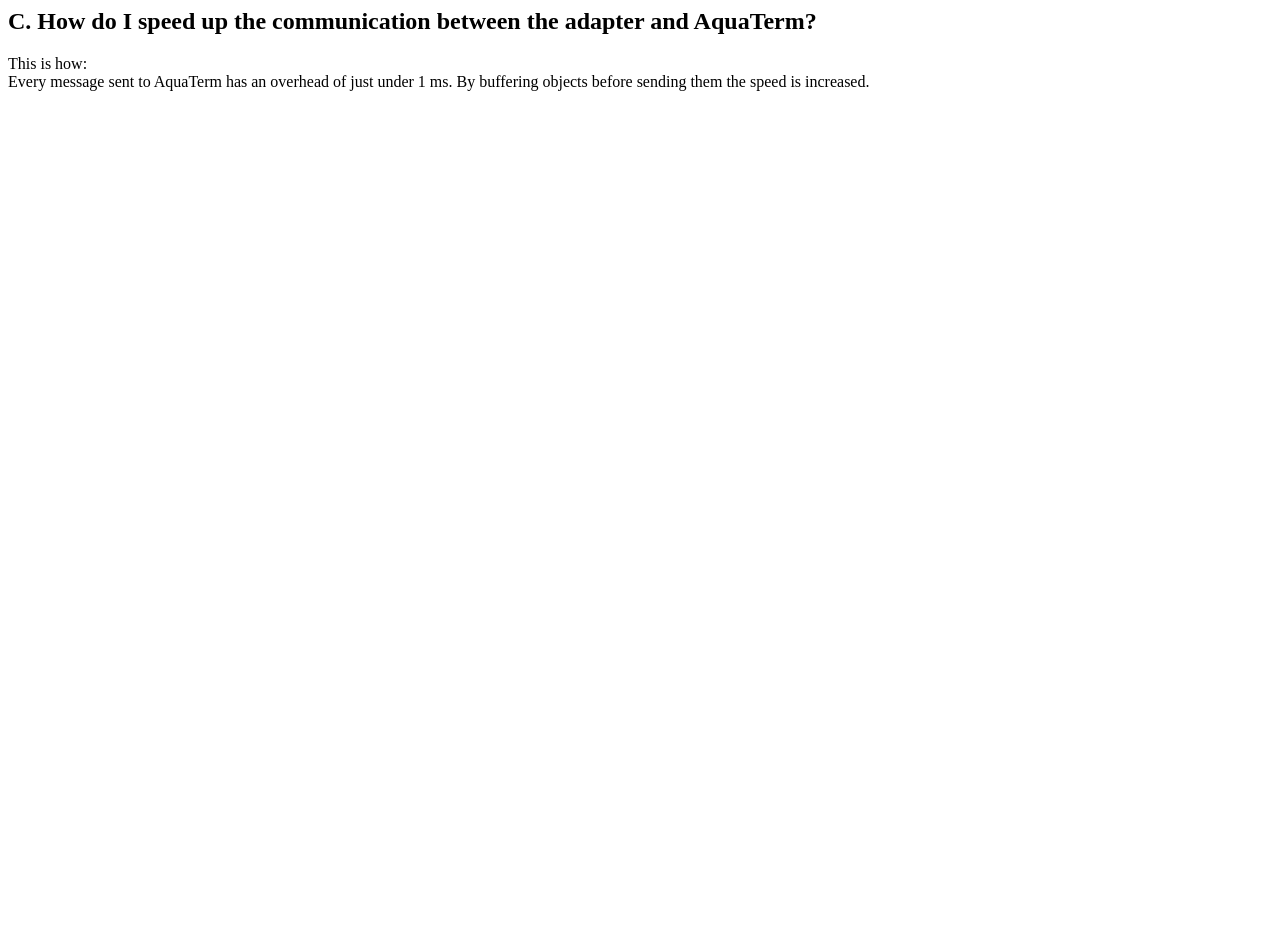
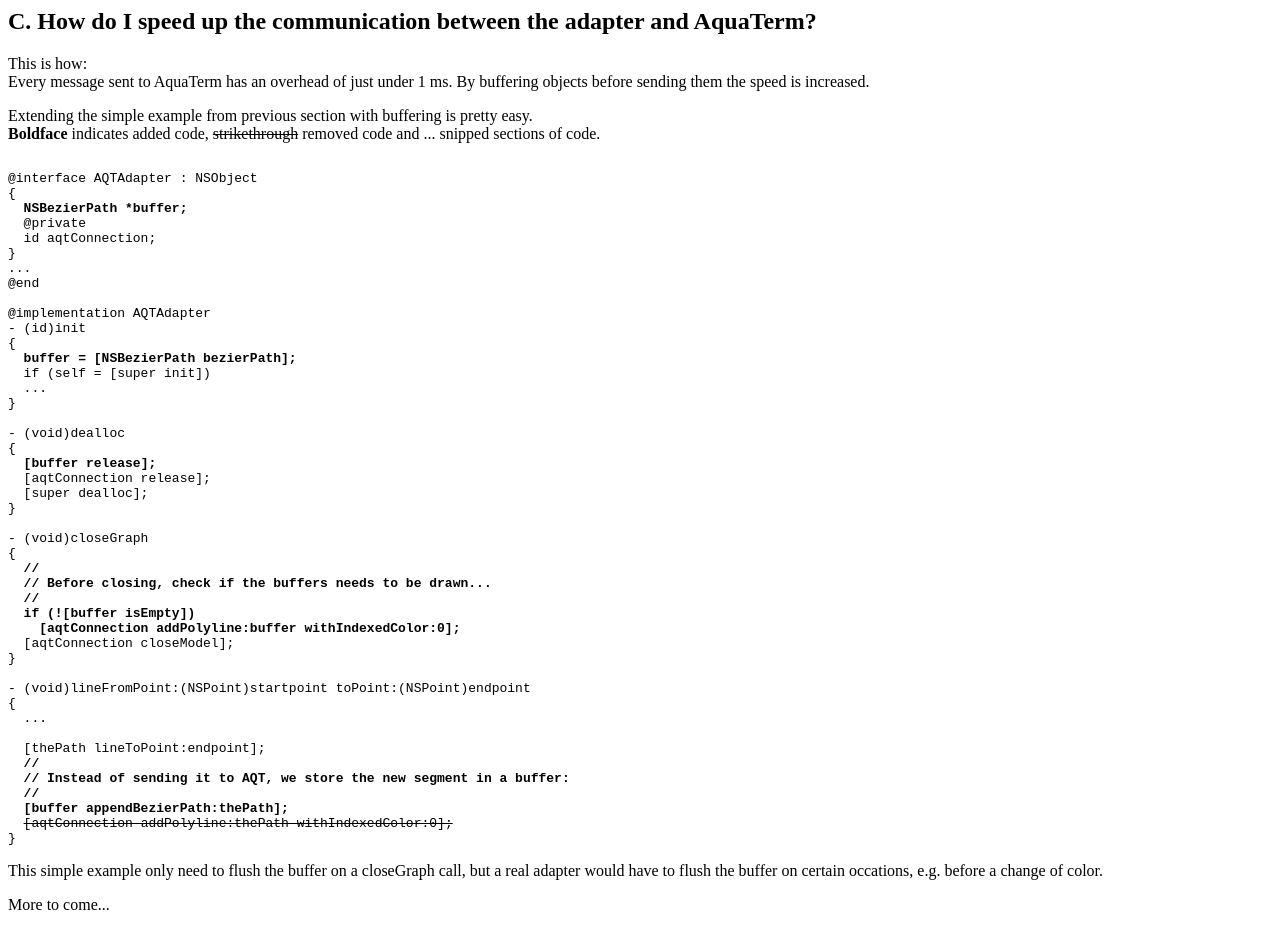
Before and after one commit to AquaTerm/old_website, a plain HTML site: page docs/appendix_c.html in a window 1280 px wide. Before the commit the page ends 800 px from the top, so only its background shows below. Drawn offline with Linux system fonts and the light colour scheme.

Commit message:
Example of buffering, fixes

```diff
--- a/docs/appendix_c.html
+++ b/docs/appendix_c.html
@@ -2,7 +2,7 @@
 		<HEAD>
 		<meta http-equiv="content-type" content="text/html;charset=iso-8859-1">
 		<TITLE>
-			Appendix C
+			Appendix C - Optimization
 		</TITLE>
 		</HEAD>
 	<BODY bgcolor="#ffffff">
@@ -13,6 +13,60 @@
 This is how:<BR>
  Every message sent to AquaTerm has an overhead of just under 1 ms. By buffering objects before sending them the speed is increased.</p>
 
+Extending the simple example from previous section with buffering is pretty easy.<BR>
+<b>Boldface</b> indicates added code, <strike>strikethrough</strike> removed code and ... snipped sections of code.
+
+<pre>
+@interface AQTAdapter : NSObject
+{
+  <b>NSBezierPath *buffer;</b>
+  @private
+  id aqtConnection;
+}
+...
+@end
+
+@implementation AQTAdapter
+- (id)init
+{
+  <b>buffer = [NSBezierPath bezierPath];</b>
+  if (self = [super init])
+  ...
+}
+
+- (void)dealloc
+{
+  <b>[buffer release];</b>
+  [aqtConnection release];
+  [super dealloc];
+}
+
+- (void)closeGraph
+{
+  <b>//
+  // Before closing, check if the buffers needs to be drawn...
+  //
+  if (![buffer isEmpty])
+    [aqtConnection addPolyline:buffer withIndexedColor:0];</b>
+  [aqtConnection closeModel];
+}
+
+- (void)lineFromPoint:(NSPoint)startpoint toPoint:(NSPoint)endpoint
+{
+  ...
+
+  [thePath lineToPoint:endpoint];
+  <b>//
+  // Instead of sending it to AQT, we store the new segment in a buffer:
+  //
+  [buffer appendBezierPath:thePath];</b>
+  <strike>[aqtConnection addPolyline:thePath withIndexedColor:0];</strike>
+}
+</pre>
+<p>
+This simple example only need to flush the buffer on a closeGraph call, but a real adapter would have to flush the buffer on certain occations, e.g. before a change of color.</p>
+
+More to come...
 <br>
 <br>
 <br>
```
Also changed, not shown: docs/appendix_a.html (+1 -1 lines), docs/appendix_b.html (+1 -1 lines), docs/appendix_d.html (added, +18 -0 lines), docs/toc.html (+4 -2 lines).
